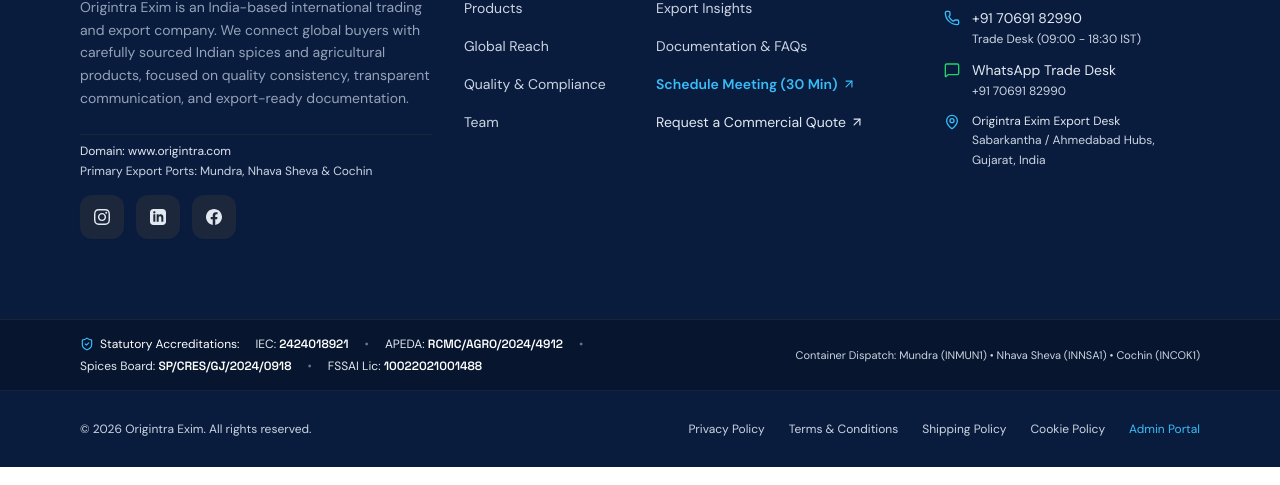
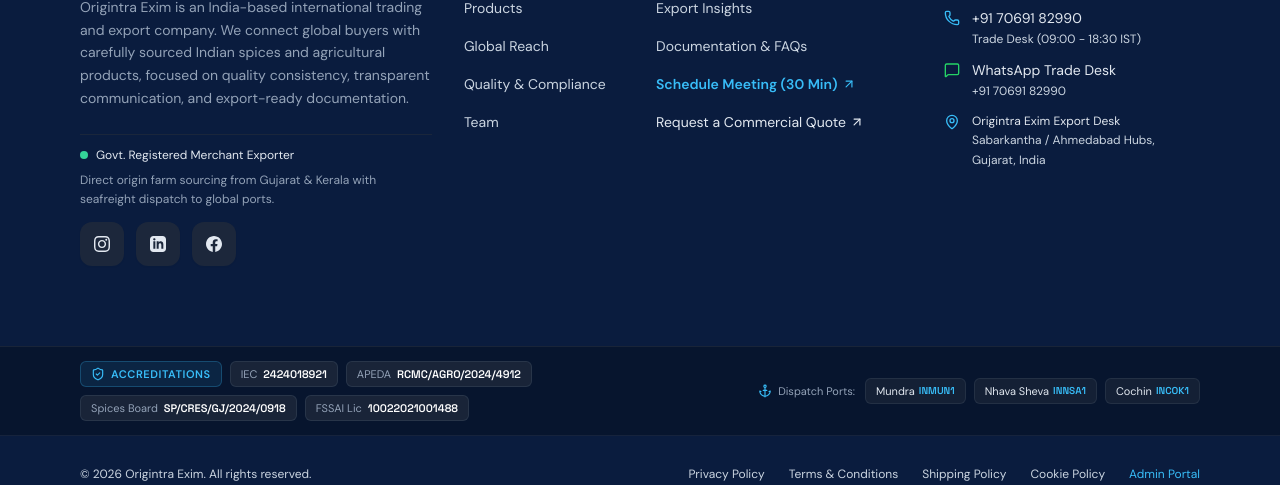
Before and after one commit to Spaceontechnology/OrigintraExim, a React (Vite) app: page / in a window 1280 px wide. Shown: the part 8760-9245 px from the top of the page. Built offline with nearby package versions, Linux system fonts and the light colour scheme; no server answers.

Commit message:
Footer UI FIX

```diff
--- a/src/components/Footer.tsx
+++ b/src/components/Footer.tsx
@@ -1,5 +1,5 @@
 import React from 'react';
-import { ArrowUpRight, Mail, Phone, MapPin, MessageSquare, ShieldCheck } from 'lucide-react';
+import { ArrowUpRight, Mail, Phone, MapPin, MessageSquare, ShieldCheck, Anchor } from 'lucide-react';
 import { useCompanyConfig } from '../hooks/useCompanyConfig';
 import { getHref } from '../utils/routes';
 
@@ -63,11 +63,14 @@
               Origintra Exim is an India-based international trading and export company. We connect global buyers with carefully sourced Indian spices and agricultural products, focused on quality consistency, transparent communication, and export-ready documentation.
             </p>
 
-            <div className="pt-2 text-xs text-slate-300 font-sans border-t border-slate-800/80 space-y-3">
-              <div>
-                <p className="text-slate-200 font-medium">Domain: {COMPANY_CONFIG.domain}</p>
-                <p className="mt-1 text-slate-300">Primary Export Ports: Mundra, Nhava Sheva & Cochin</p>
+            <div className="pt-3 text-xs text-slate-300 font-sans border-t border-slate-800/80 space-y-2">
+              <div className="flex items-center gap-2">
+                <span className="w-2 h-2 rounded-full bg-emerald-400"></span>
+                <span className="text-slate-200 font-medium">Govt. Registered Merchant Exporter</span>
               </div>
+              <p className="text-slate-400 leading-relaxed">
+                Direct origin farm sourcing from Gujarat &amp; Kerala with seafreight dispatch to global ports.
+              </p>
 
               {/* Social Channels with accessible 44px touch targets */}
               <div className="flex items-center space-x-3 pt-1">
@@ -314,24 +317,48 @@
       </div>
 
       {/* Compliance Notice & Statutory Exporter Registration Bar */}
-      <div className="border-t border-slate-800/80 bg-[#07152E] py-4">
-        <div className="container-x mx-auto max-w-[1440px] text-xs text-slate-300 flex flex-col lg:flex-row items-center justify-between gap-3 text-center sm:text-left">
-          <div className="flex flex-wrap items-center justify-center sm:justify-start gap-x-4 gap-y-1.5 text-slate-300">
-            <span className="flex items-center gap-1.5 text-white font-medium">
-              <ShieldCheck className="w-3.5 h-3.5 text-[#38BDF8] shrink-0" />
-              <span>Statutory Accreditations:</span>
+      <div className="border-t border-slate-800/80 bg-[#07152E] py-3.5">
+        <div className="container-x mx-auto max-w-[1440px] flex flex-col xl:flex-row items-center justify-between gap-3.5 text-xs text-slate-300">
+          {/* Statutory Registration Badges */}
+          <div className="flex flex-wrap items-center justify-center xl:justify-start gap-2">
+            <span className="inline-flex items-center gap-1.5 px-2.5 py-1 rounded-md bg-[#38BDF8]/10 border border-[#38BDF8]/25 text-[#38BDF8] text-[11px] font-semibold uppercase tracking-wider shrink-0">
+              <ShieldCheck className="w-3.5 h-3.5 shrink-0" />
+              <span>Accreditations</span>
             </span>
-            <span className="text-slate-200">IEC: <span className="font-mono text-white font-medium">2424018921</span></span>
-            <span className="text-slate-500 hidden sm:inline">•</span>
-            <span className="text-slate-200">APEDA: <span className="font-mono text-white font-medium">RCMC/AGRO/2024/4912</span></span>
-            <span className="text-slate-500 hidden sm:inline">•</span>
-            <span className="text-slate-200">Spices Board: <span className="font-mono text-white font-medium">SP/CRES/GJ/2024/0918</span></span>
-            <span className="text-slate-500 hidden sm:inline">•</span>
-            <span className="text-slate-200">FSSAI Lic: <span className="font-mono text-white font-medium">10022021001488</span></span>
+            <span className="inline-flex items-center gap-1.5 px-2.5 py-1 rounded-md bg-slate-800/80 border border-slate-700/60 text-slate-300 text-[11px] shrink-0">
+              <span className="text-slate-400 font-medium">IEC</span>
+              <span className="font-mono text-white font-medium">2424018921</span>
+            </span>
+            <span className="inline-flex items-center gap-1.5 px-2.5 py-1 rounded-md bg-slate-800/80 border border-slate-700/60 text-slate-300 text-[11px] shrink-0">
+              <span className="text-slate-400 font-medium">APEDA</span>
+              <span className="font-mono text-white font-medium">RCMC/AGRO/2024/4912</span>
+            </span>
+            <span className="inline-flex items-center gap-1.5 px-2.5 py-1 rounded-md bg-slate-800/80 border border-slate-700/60 text-slate-300 text-[11px] shrink-0">
+              <span className="text-slate-400 font-medium">Spices Board</span>
+              <span className="font-mono text-white font-medium">SP/CRES/GJ/2024/0918</span>
+            </span>
+            <span className="inline-flex items-center gap-1.5 px-2.5 py-1 rounded-md bg-slate-800/80 border border-slate-700/60 text-slate-300 text-[11px] shrink-0">
+              <span className="text-slate-400 font-medium">FSSAI Lic</span>
+              <span className="font-mono text-white font-medium">10022021001488</span>
+            </span>
           </div>
-          <span className="text-slate-300 text-[11px] shrink-0 font-sans">
-            Container Dispatch: Mundra (INMUN1) • Nhava Sheva (INNSA1) • Cochin (INCOK1)
-          </span>
+
+          {/* Container Dispatch Ports */}
+          <div className="flex flex-wrap items-center justify-center xl:justify-end gap-2 text-[11px] text-slate-300 shrink-0">
+            <span className="flex items-center gap-1.5 text-slate-400 font-medium mr-0.5">
+              <Anchor className="w-3.5 h-3.5 text-[#38BDF8] shrink-0" />
+              <span>Dispatch Ports:</span>
+            </span>
+            <span className="inline-flex items-center px-2.5 py-1 rounded-md bg-slate-800/60 border border-slate-700/50 text-slate-200">
+              Mundra <span className="ml-1 text-[10px] text-[#38BDF8] font-mono font-medium">INMUN1</span>
+            </span>
+            <span className="inline-flex items-center px-2.5 py-1 rounded-md bg-slate-800/60 border border-slate-700/50 text-slate-200">
+              Nhava Sheva <span className="ml-1 text-[10px] text-[#38BDF8] font-mono font-medium">INNSA1</span>
+            </span>
+            <span className="inline-flex items-center px-2.5 py-1 rounded-md bg-slate-800/60 border border-slate-700/50 text-slate-200">
+              Cochin <span className="ml-1 text-[10px] text-[#38BDF8] font-mono font-medium">INCOK1</span>
+            </span>
+          </div>
         </div>
       </div>
 
```
